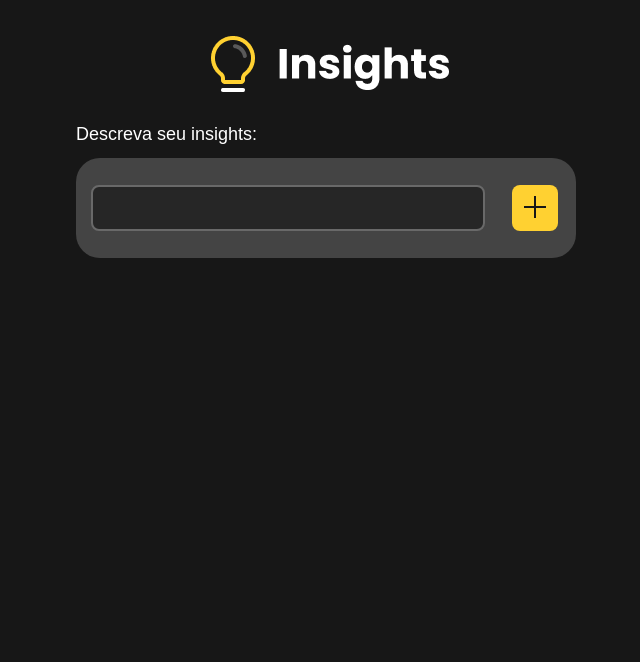
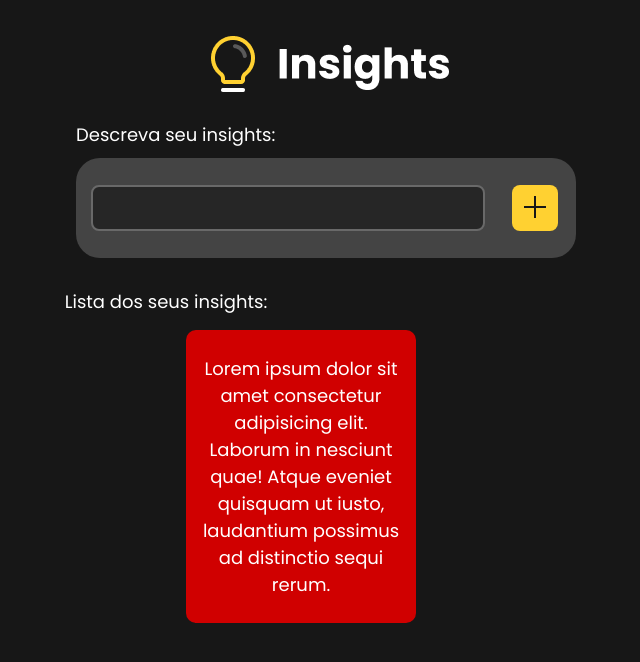
Before and after one commit to eu-pedro/Insights, a React (Vite) app: page / in a window 1280 px wide. Shown: the top 662 px of the page, without its empty margins (314-954 px from the left). Built offline with nearby package versions, Linux system fonts and the light colour scheme.

Commit message:
iniciando inserção dos valores no localStorage

```diff
--- a/index.html
+++ b/index.html
@@ -3,6 +3,12 @@
   <head>
     <meta charset="UTF-8" />
     <meta name="viewport" content="width=device-width, initial-scale=1.0" />
+    <link rel="preconnect" href="https://fonts.googleapis.com" />
+    <link rel="preconnect" href="https://fonts.gstatic.com" crossorigin />
+    <link
+      href="https://fonts.googleapis.com/css2?family=Poppins&display=swap"
+      rel="stylesheet"
+    />
     <title>Insights</title>
   </head>
   <body>
--- a/src/components/Form/index.jsx
+++ b/src/components/Form/index.jsx
@@ -1,27 +1,50 @@
+// import useState
+import { useState } from 'react';
+
+
 import {
   Label,
-  FormContainer,
   ContentContainer,
   Button,
-  Row
+  Row,
+  Input
  } from './styles'
 
-import Input from '../Input';
 
 const Form = ({contentLabel}) => {
+
+  const [insights, setInsights] = useState("")
+  const [myArray] = useState([])
+
+  const handleInsights = (e) => {
+    e.preventDefault();
+
+    if (insights === "" || insights === undefined) return;
+
+    myArray.push(insights)
+    console.log(myArray)
+
+    localStorage.setItem('title', myArray)
+
+  }
+
+
+
+
+
   return (
-    <FormContainer>
+    <form onSubmit={handleInsights}>
       <Label>{contentLabel}</Label>
 
       <ContentContainer>
-        <Input type={'text'}/>
+        <Input type={'text'} onChange={(e)=> setInsights(e.target.value)}/>
         <Button>
           <Row position={'vertical'}/>
           <Row position={'horizontal'}/>
         </Button>
       </ContentContainer>
 
-    </FormContainer>
+    </form>
   )
 }
 
--- a/src/components/Form/styles.js
+++ b/src/components/Form/styles.js
@@ -1,8 +1,4 @@
 import styled, { css } from "styled-components";
-
-export const FormContainer = styled.form`
-  margin: auto;
-`
 
 export const Label = styled.label`
   font-size: 18px;
@@ -59,3 +55,20 @@ export const Row = styled.div`
     margin: auto;
   `}
 `
+
+export const Input = styled.input`
+  background: #262626;
+  width: 394px;
+  height: 46px;
+  border: 2px solid #696969;
+  border-radius: 8px;
+  margin: auto 15px;
+  transition: all .1s ease;
+  font-size: 22px;
+  color: white;
+  padding-left: 10px;
+
+  &:focus{
+    outline: 2px solid #FFD131;
+  }
+`
--- a/src/components/Input/index.jsx
+++ /dev/null
@@ -1,11 +0,0 @@
-import {
-  InputContainer
- } from './styles'
-
-const Input = ({type}) => {
-  return (
-    <InputContainer type={type} />
-  )
-}
-
-export default Input;
--- a/src/components/Input/styles.js
+++ /dev/null
@@ -1,18 +0,0 @@
-import styled from 'styled-components'
-
-export const InputContainer = styled.input`
-  background: #262626;
-  width: 394px;
-  height: 46px;
-  border: 2px solid #696969;
-  border-radius: 8px;
-  margin: auto 15px;
-  transition: all .1s ease;
-  font-size: 22px;
-  color: white;
-  padding-left: 10px;
-
-  &:focus{
-    outline: 2px solid #FFD131;
-  }
-`
--- a/src/components/Main/index.jsx
+++ b/src/components/Main/index.jsx
@@ -1,4 +1,5 @@
 import Form from '../Form/index'
+import SectionContainer from '../Section'
 
 import { MainContainer } from './styles'
 
@@ -6,7 +7,10 @@ const Main = () => {
   return (
     <MainContainer>
       <Form contentLabel={'Descreva seu insights:'}/>
+      <SectionContainer title={'Lista dos seus insights:'}/>
     </MainContainer>
+
+
   )
 }
 
--- /dev/null
+++ b/src/components/Section/index.jsx
@@ -0,0 +1,35 @@
+import { useState } from 'react'
+import {
+  TitleContent,
+  SectionCards,
+  Card,
+  ContentCard
+ } from './styles'
+
+const SectionContainer = ({title}) => {
+
+  const [contentInsights, setContentInsights] = useState([]);
+
+  const getItem = () => {
+
+    const item = localStorage.getItem('title')
+    console.log(item)
+
+  }
+
+  getItem();
+
+  return (
+    <>
+      <TitleContent>{title}</TitleContent>
+      <SectionCards>
+        <Card>
+          <ContentCard>Lorem ipsum dolor sit amet consectetur adipisicing elit. Laborum in nesciunt quae! Atque eveniet quisquam ut iusto, laudantium possimus ad distinctio sequi rerum.</ContentCard>
+        </Card>
+
+      </SectionCards>
+    </>
+  )
+}
+
+export default SectionContainer
--- /dev/null
+++ b/src/components/Section/styles.js
@@ -0,0 +1,37 @@
+import styled from "styled-components";
+
+export const TitleContent = styled.h3`
+  color: #fff;
+  margin-right: 320px;
+  padding-top: 30px;
+  font-weight: 400;
+  font-size: 18px;
+`
+
+export const SectionCards = styled.section`
+  max-width: 500px;
+  height: auto;
+  margin-inline: auto;
+  margin-top: 15px;
+
+
+  display: grid;
+  grid-template-columns: auto auto;
+  gap: 50px;
+`
+
+export const Card = styled.section`
+  max-width: 230px;
+  max-height: auto;
+  background: #D00000;
+  border-radius: 10px;
+`
+
+export const ContentCard = styled.p`
+  font-style: normal;
+  font-weight: 400;
+  font-size: 18px;
+  color: #FFF;
+  text-align: center;
+  padding: 25px 16px;
+`
--- a/src/styles/global.js
+++ b/src/styles/global.js
@@ -3,7 +3,6 @@ import { createGlobalStyle } from 'styled-components'
 
 
 export default createGlobalStyle`
-  @import url('https://fonts.googleapis.com/css2?family=Poppins&display=swap');
 
   *{
 
```
